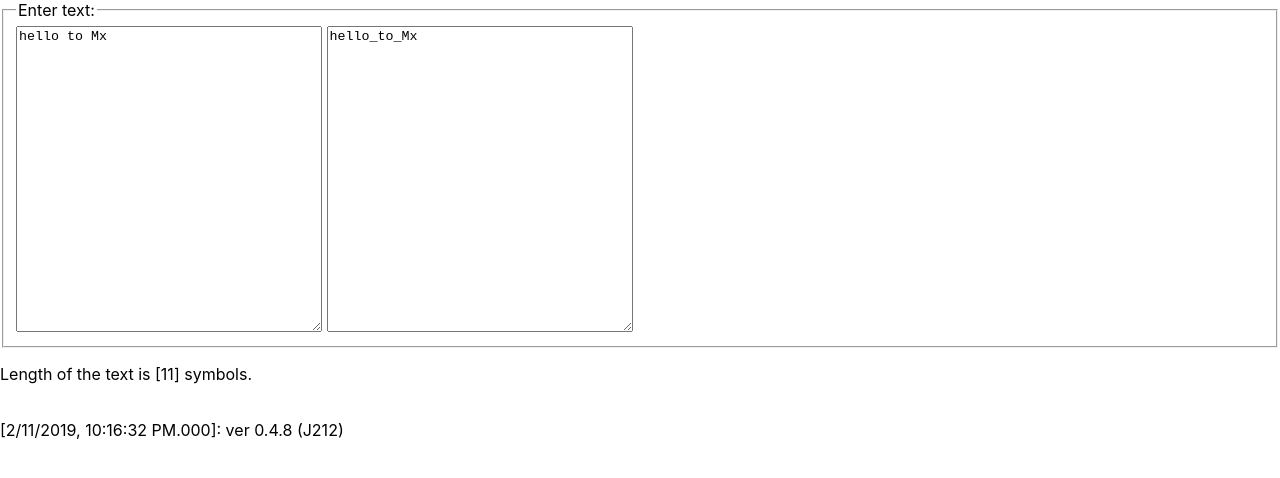
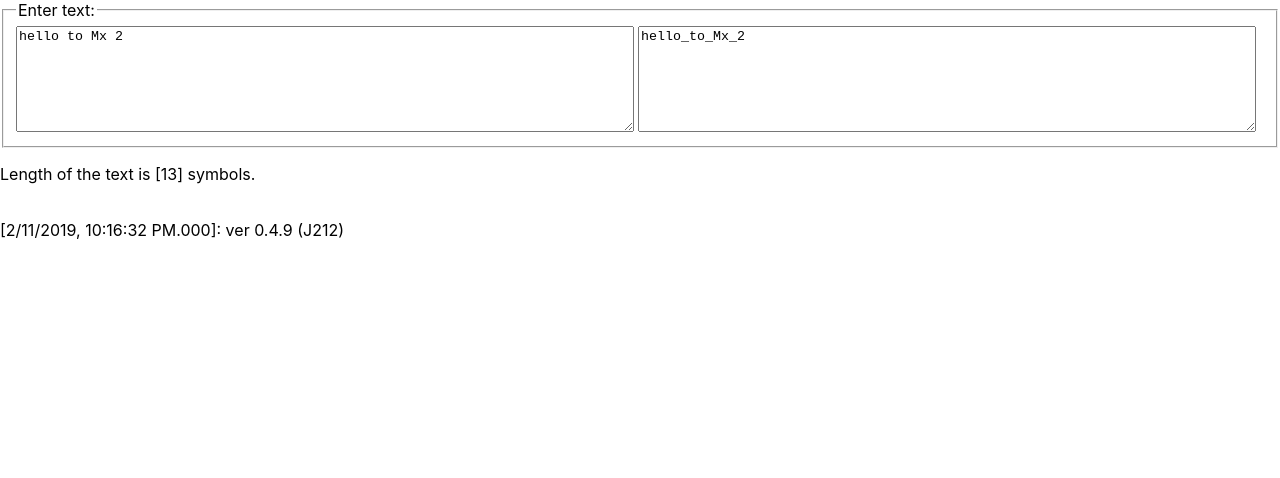
Before and after one commit to MaixEqu/reactts4, a React (Create React App) app: page / in a window 1280 px wide. Shown: the top 478 px of the page. Built offline with nearby package versions, Linux system fonts and the light colour scheme.

Commit message:
cleared, almost done, ver 0.4.9 (J212)

```diff
--- a/src/App.tsx
+++ b/src/App.tsx
@@ -1,7 +1,7 @@
 import React, { Component } from 'react';
 import * as mx from './mxlib';
 
-const sVersion = "ver 0.4.8 (J212)";
+const sVersion = "ver 0.4.9 (J212)";
 
 export class Main extends Component {
   render() {
@@ -26,9 +26,7 @@ interface IState {
 }
 
 interface IProps {
-  id?: string;
   text?: string;
-  scale?: string;
   readonly?: boolean;
   width?: string
   height?: string
@@ -41,7 +39,6 @@ const BoilingVerdict = (state: IState) => {
 }
 
 const doUnderlines = (s: string) => s.replace(/ /g, "_");
-const doSpaces = (s: string) => s.replace(/_/g, " ");
 const sConvert = (str: string, convert: Function): string => {
   return convert(str);
 }
@@ -51,15 +48,12 @@ const scaleNames: Map<string, string> = new Map([
   ['res', 'Result'],
 ]);
 
-class TextArea3 extends React.Component<IProps, IState> {
+class TextArea extends React.Component<IProps, IState> {
   constructor(props: IProps) {
     super(props);
     this.handleChange = this.handleChange.bind(this);
     this.handleKeyDown = this.handleKeyDown.bind(this);
     this.handleMDown = this.handleMDown.bind(this);
-    this.state = {text: "txt", height2: "100"};
-    //this.setState({width2: "200"});
-    //this.setState({height2: "200"});
   }
 
   handleChange(e: React.ChangeEvent<HTMLTextAreaElement>) {
@@ -68,133 +62,79 @@ class TextArea3 extends React.Component<IProps, IState> {
   handleMDown(e: React.MouseEvent<HTMLTextAreaElement>) {
     if (this.props.onMDown) this.props.onMDown(e);
   }
-
   handleKeyDown(e: any ) {
-    //e.target.style.height = 'inherit';
-    //e.target.style.height = `${e.target.scrollHeight}px`;
-    //this.setState({height2: e.target.scrollHeight});
-    console.log("Kdown1, " + `${e.target.scrollHeight}px`);
-    this.setState({height2: e.target.scrollHeight});
+    // console.log("Kdown1, " + `${e.target.scrollHeight}px`);
+    // e.target.style.height = 'inherit';
+    // e.target.style.height = `${e.target.scrollHeight}px`;
   }
 
-  handleMouseDown1(e: any ) {
-    //alert("Mdown, " + `${e.target.scrollHeight}px`);
-    console.log("Mdown3, " + `${e.target.scrollHeight}px`);
-    //this.setState({height2: "590"});
-    //e.target.style.height = `${e.target.scrollHeight+20}px`;
-    //let sNew = this.state.height2 || "222";
-    //sNew = (parseFloat(sNew)+3).toString();
-    //this.setState({height2: "100"});
-    this.setState({height2: e.target.scrollHeight});
-  }
   render() {
-    const temperature = this.props.text;
-    //const scale = this.props.scale || 'txt';
-    const sID = this.props.id ? `"${this.props.id}"` : `"noID"`;
-    const sW = this.props.width  || '300';
-    //const sH = this.props.height || '200';
-    const sH = this.props.height;
+    const text = this.props.text;
     const taStyle = {
-      width: sW+'px',
-      height: sH+'px'
+      width: this.props.width+'px',
+      height: this.props.height+'px'
     };
-    // {width: "244px", height: "300px"}
+    // <textarea style={taStyle} className="halfsize" rows={5} cols={45}
     return (
-        <textarea id={sID} style={taStyle} className="halfsize_" rows={5} cols={45}
-          name={this.props.scale}
-          value={temperature}
+        <textarea style={taStyle} className="halfsize" value={text}
           onChange={this.handleChange}
           onKeyDown={this.handleKeyDown}
           onMouseDown={this.handleMDown}
+          onMouseUp={this.handleMDown}
           readOnly={this.props.readonly}
         />
     );
   }
 }
-// <textarea style={{width: "49%"}} rows={15} cols={45} value={temperature} onClick={this.handleClick} onChange={this.handleChange} />
 
 export class TextAreas extends React.Component<IProps, IState> {
   constructor(props: IProps) {
     super(props);
     this.handleTextChange = this.handleTextChange.bind(this);
-    // this.handleResultChange = this.handleResultChange.bind(this);
     this.handleMDown = this.handleMDown.bind(this);
-    // this.state = {text: 'hello to Mx', scale: 'txt', height2: '300'};
-    this.state = {text: 'hello to Mx', height2: '300'};
+    this.state = {text: 'hello to Mx 2', height2: '100'};
   }
 
   handleTextChange(text: string, e: any) {
-    //this.setState({scale: 'txt', text});
     this.setState({text});
-    /*
-    let nRandom = Math.random() * 100 > 50 ? 1 : -1;
-    let sNew = e.target.scrollHeight; //this.state.height2;
-    sNew = sNew ? (parseFloat(sNew)+nRandom).toString() : "222";
-    //let sNew = "111";
-    */
+    this.setState({height2: e.target.scrollHeight});
+    // this.setState({width2: e.target.scrollWidth});
+    // console.log("onChange W2: " + e.target.scrollWidth);
+    // console.log("onChange H2: " + e.target.scrollHeight);
+  }
+
+  handleMDown(e: any) {
+    // console.log("MDown10")
     this.setState({height2: e.target.scrollHeight});
     this.setState({width2: e.target.scrollWidth});
-    console.log("onChange W2: " + e.target.scrollWidth);
-    console.log("onChange H2: " + e.target.scrollHeight);
-    /* */
-  }
-/*
-  handleResultChange(text: string) {
-    this.setState({scale: 'res', text});
-  }
-*/
-
-  handleMDown(e: any) {
-    //this.setState({height2: height});
-    console.log("MDown10")
-    this.setState({height2: e.target.scrollHeight});
-    this.setState({width2: e.target.scrollWidth});
-    console.log("onChange WD: " + e.target.scrollWidth);
-    console.log("onChange HD: " + e.target.scrollHeight);
-  }
-
-
-  handleMouseDown2(e: any ) {
-    //alert("Mdown, " + `${e.target.scrollHeight}px`);
-    console.log("Mdown2, " + `${e.target.scrollHeight}px`);
-    //this.setState({height2: "590"});
-    //e.target.style.height = `${e.target.scrollHeight+20}px`;
-    let sNew = this.state.height2 || "222";
-    //sNew = (parseFloat(sNew)+3).toString();
-    this.setState({height2: "100"});
+    // console.log("onChange WD: " + e.target.scrollWidth);
+    // console.log("onChange HD: " + e.target.scrollHeight);
   }
 
   render() {
-    //const scale = this.state.scale;
     const text = this.state.text;
     const heigth = this.state.height2;
-    const width = this.state.width2;
-    //const sText = scale === 'res' ? sConvert(text, doSpaces) : text;
-    //const sResult = scale === 'txt' ? sConvert(sText, doUnderlines) : sText;
-
+//    const width = this.state.width2;
+//               width={width}
     return (
       <div>
         <fieldset>
           <legend>Enter text:</legend>
           <div>
-            <TextArea3
-              scale="txt"
+            <TextArea
               text={text}
               height={heigth}
-              width={width}
-              onTextChange={this.handleTextChange} />
+              onTextChange={this.handleTextChange}
+              onMDown ={this.handleMDown} />
             {' '}
-            <TextArea3
-              scale="res"
+            <TextArea
               text={sConvert(text, doUnderlines)}
               height={heigth}
-              width={width}
               onMDown ={this.handleMDown} />
           </div>
         </fieldset>
-        <BoilingVerdict text={this.state.text}  />
+        <BoilingVerdict text={this.state.text} />
       </div>
     );
   }
 }
-//           onTemperatureChange={this.handleResultChange} />
```
